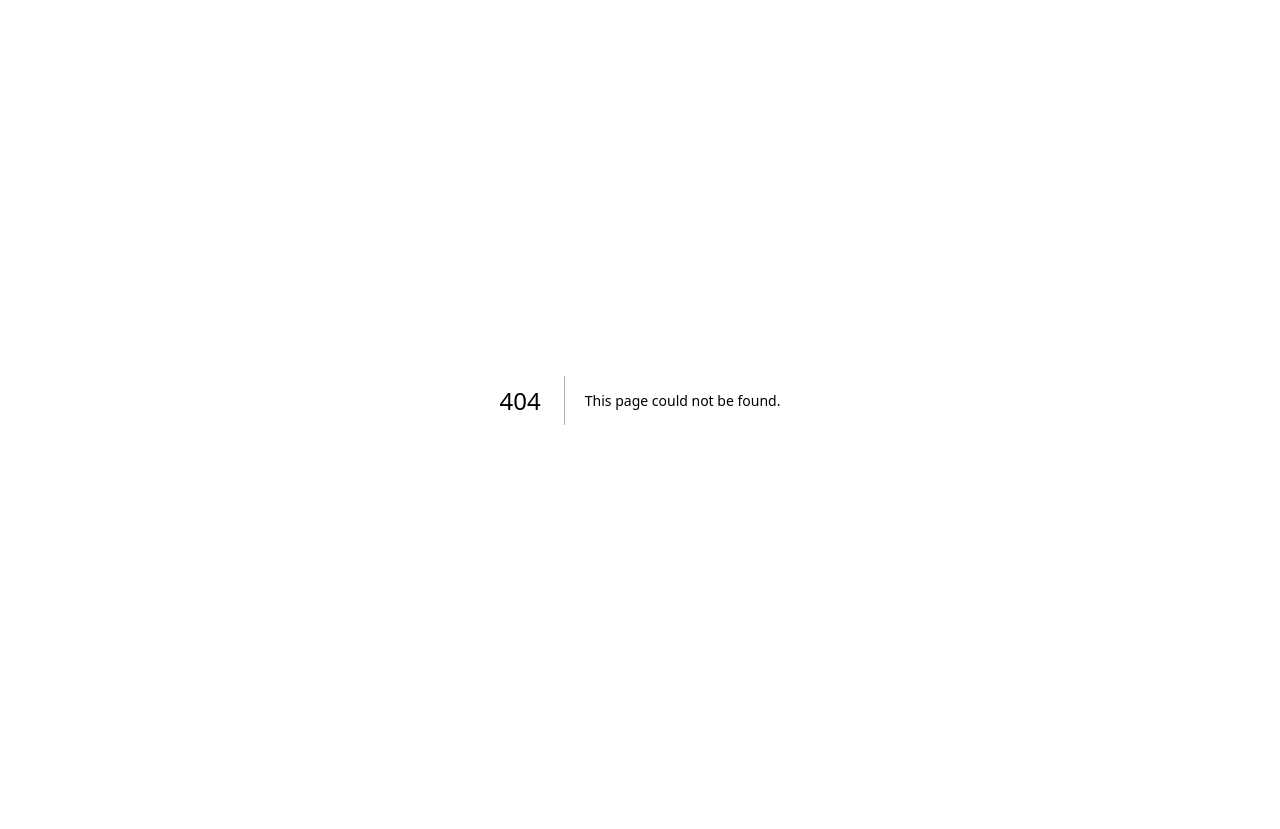
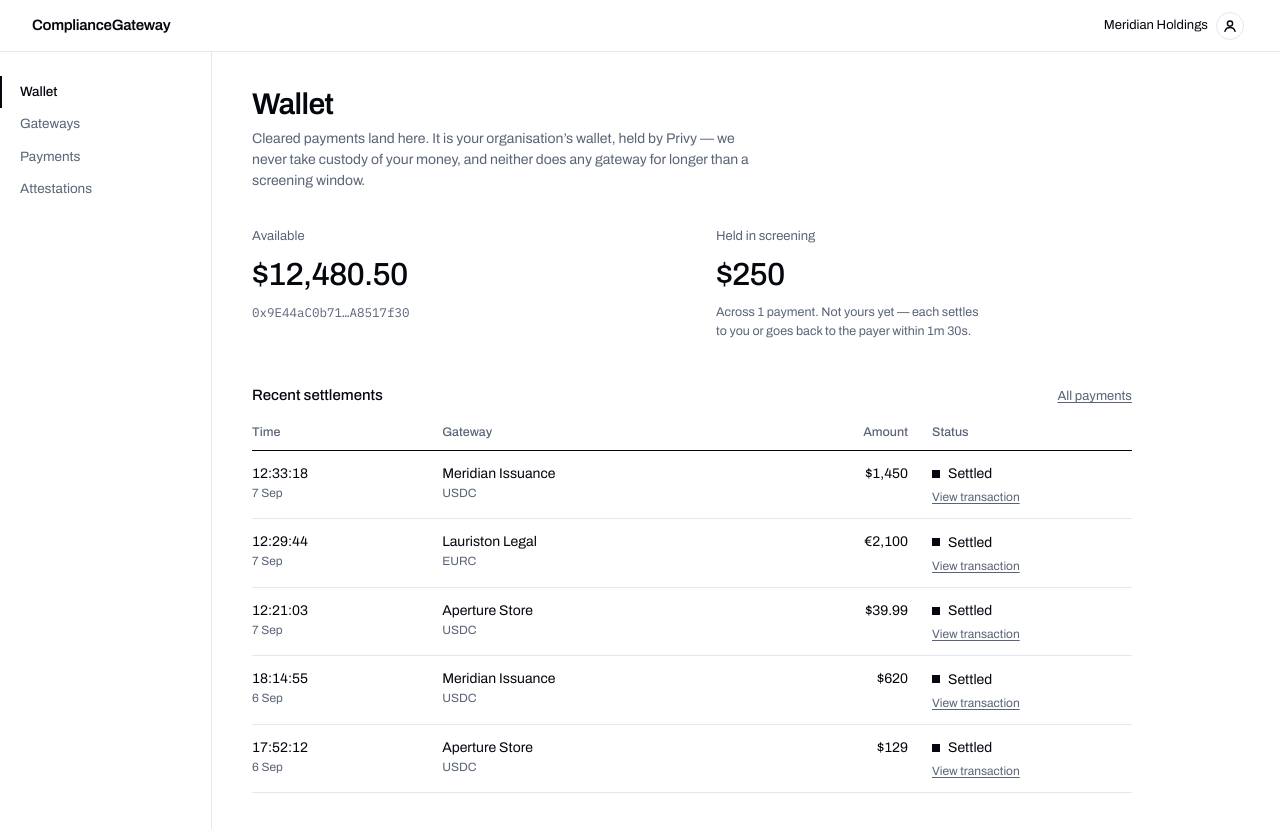
Before and after one commit to avelex/compliance-gateway, a Next.js app in the folder frontend/: page /wallet in a window 1280 px wide. Before the commit this address had no page. Before the commit the page ends 800 px from the top, so only its background shows below. Built offline with nearby package versions, Linux system fonts and the light colour scheme.

Commit message:
feat: create wallet page

```diff
--- a/frontend/app/(dashboard)/layout.tsx
+++ b/frontend/app/(dashboard)/layout.tsx
@@ -1,70 +1,61 @@
 import Link from "next/link";
 import { Nav } from "@/components/nav";
-import { heartbeatMinutesAgo, heldInScreening, liveness, money } from "@/lib/data";
+import { AccountMenu } from "@/components/account-menu";
+import { heartbeatMinutesAgo, liveness } from "@/lib/data";
 
 export default function DashboardLayout({ children }: { children: React.ReactNode }) {
   const state = liveness(heartbeatMinutesAgo);
-  const held = heldInScreening();
 
   return (
-    <div className="flex min-h-screen flex-col md:flex-row">
-      <aside className="flex shrink-0 flex-col border-b border-rule px-5 py-5 md:w-[212px] md:border-r md:border-b-0 md:py-6">
+    <div className="flex min-h-screen flex-col">
+      <header className="flex h-13 shrink-0 items-center justify-between border-b border-rule px-4 md:px-8">
         <Link href="/gateways" className="display text-[15px] font-semibold tracking-tight">
           ComplianceGateway
         </Link>
+        <AccountMenu
+          org="Meridian Holdings"
+          email="alex@meridian.example"
+          wallet="0x9E44…7f30"
+        />
+      </header>
 
+      <div className="flex flex-1 flex-col md:flex-row">
+        <aside className="shrink-0 border-b border-rule px-5 py-4 md:w-[212px] md:border-r md:border-b-0 md:py-6">
           <Nav />
+        </aside>
 
-        <div className="mt-6 flex flex-wrap gap-x-10 gap-y-5 md:mt-auto md:block md:space-y-5 md:pt-8">
-          <Monitoring state={state} minutesAgo={heartbeatMinutesAgo} />
-
-          <div className="md:border-t md:border-rule md:pt-4">
-            <div className="text-[12px] text-slate">Settlement wallet</div>
-            <div className="tnum mt-0.5 text-[19px] font-medium tracking-tight">$12,480.50</div>
-            <div className="font-mono text-[11.5px] text-slate">0x9E44…7f30</div>
-
-            {/* The number the merchant is actually anxious about. */}
-            {held.count > 0 && (
-              <div className="mt-3 border-t border-rule pt-3">
-                <div className="text-[12px] text-slate">Held in screening</div>
-                <div className="tnum mt-0.5 text-[15px] font-medium">
-                  {held.byToken.map(([t, sum]) => money(sum, t)).join(" + ")}
-                </div>
-                <div className="text-[12px] text-slate">
-                  {held.count === 1 ? "1 payment" : `${held.count} payments`}, not yours yet
-                </div>
+        <main className="min-w-0 flex-1 px-6 py-8 md:px-10 md:py-9">
+          {state !== "live" && (
+            <div className="mb-8">
+              <MonitoringAlert state={state} minutesAgo={heartbeatMinutesAgo} />
             </div>
           )}
+          {children}
+        </main>
       </div>
-        </div>
-      </aside>
-
-      <main className="min-w-0 flex-1 px-6 py-8 md:px-10 md:py-9">{children}</main>
     </div>
   );
 }
 
 /**
- * An indicator that can only ever say "fine" is worse than none: after 48 hours of
- * silence every attestation stops validating, and the merchant must see that here.
+ * Only surfaces when monitoring is late or dead. Silence means healthy — but silence
+ * must never mean broken, so the failing states get more room than a badge ever had.
  */
-function Monitoring({
+function MonitoringAlert({
   state,
   minutesAgo,
 }: {
-  state: "live" | "warning" | "dead";
+  state: "warning" | "dead";
   minutesAgo: number;
 }) {
   const since =
-    minutesAgo < 60
-      ? `${minutesAgo} minutes ago`
-      : `${Math.floor(minutesAgo / 60)} hours ago`;
+    minutesAgo < 60 ? `${minutesAgo} minutes ago` : `${Math.floor(minutesAgo / 60)} hours ago`;
 
   if (state === "dead") {
     return (
-      <div role="status" className="border-l-2 border-alert bg-alert-wash px-3 py-2.5">
-        <div className="text-[13px] font-medium text-alert">Monitoring is dead</div>
-        <p className="mt-0.5 max-w-[30ch] text-[12px] text-ink">
+      <div role="status" className="border border-alert bg-alert-wash px-4 py-3">
+        <div className="text-[14px] font-medium text-alert">Monitoring is dead</div>
+        <p className="mt-1 max-w-[70ch] text-[13px]">
           Last heartbeat {since}. Any payment that needs an identity check is being refused
           right now. Gateways set to screening only still work.
         </p>
@@ -72,22 +63,13 @@ function Monitoring({
     );
   }
 
-  if (state === "warning") {
   return (
-      <div role="status" className="border-l-2 border-ink pl-3">
-        <div className="text-[13px] font-medium">Monitoring is late</div>
-        <p className="mt-0.5 max-w-[30ch] text-[12px] text-slate">
+    <div role="status" className="border border-rule bg-wash px-4 py-3">
+      <div className="text-[14px] font-medium">Monitoring is late</div>
+      <p className="mt-1 max-w-[70ch] text-[13px] text-slate">
         Last heartbeat {since}. Identity checks still work; they stop after 48 hours of
         silence.
       </p>
     </div>
   );
 }
-
-  return (
-    <div role="status" className="border-l-2 border-rule pl-3">
-      <div className="text-[13px]">Monitoring live</div>
-      <div className="text-[12px] text-slate">Heartbeat {since}</div>
-    </div>
-  );
-}
--- /dev/null
+++ b/frontend/app/(dashboard)/wallet/page.tsx
@@ -0,0 +1,132 @@
+import Link from "next/link";
+import {
+  ago,
+  byslug,
+  heldInScreening,
+  money,
+  payments,
+  RECLAIM_SECONDS,
+  short,
+} from "@/lib/data";
+import { Elapsed } from "@/components/elapsed";
+import { ScrollRegion, StatusMark, Td, Th, TxLink } from "@/components/ui";
+
+const WALLET = "0x9E44aC0b71fD2c8e5B0a3f7C41dE96b2A8517f30";
+const BALANCE = "$12,480.50";
+
+export default function WalletPage() {
+  const held = heldInScreening();
+  const settled = payments.filter((p) => p.status === "settled").slice(0, 6);
+
+  return (
+    <div className="max-w-[880px]">
+      <h1 className="display text-[30px] font-semibold">Wallet</h1>
+      <p className="mt-2 max-w-[62ch] text-slate">
+        Cleared payments land here. It is your organisation&rsquo;s wallet, held
+        by Privy — we never take custody of your money, and neither does any
+        gateway for longer than a screening window.
+      </p>
+
+      <section className="mt-9 grid gap-x-12 gap-y-8 sm:grid-cols-2">
+        <div>
+          <h2 className="text-[13px] text-slate">Available</h2>
+          <p className="tnum mt-1 text-[32px] font-medium tracking-tight">
+            {BALANCE}
+          </p>
+          <p className="mt-1 font-mono text-[12.5px] text-slate">
+            {short(WALLET, 12, 8)}
+          </p>
+        </div>
+
+        <div>
+          <h2 className="text-[13px] text-slate">Held in screening</h2>
+          {held.count > 0 ? (
+            <>
+              <p className="tnum mt-1 text-[32px] font-medium tracking-tight">
+                {held.byToken.map(([t, sum]) => money(sum, t)).join(" + ")}
+              </p>
+              <p className="mt-1 max-w-[38ch] text-[12.5px] text-slate">
+                Across{" "}
+                {held.count === 1 ? "1 payment" : `${held.count} payments`}. Not
+                yours yet — each settles to you or goes back to the payer within{" "}
+                {ago(RECLAIM_SECONDS)}.
+              </p>
+            </>
+          ) : (
+            <>
+              <p className="tnum mt-1 text-[32px] font-medium tracking-tight text-slate">
+                —
+              </p>
+              <p className="mt-1 max-w-[38ch] text-[12.5px] text-slate">
+                Nothing is waiting on a screening result.
+              </p>
+            </>
+          )}
+        </div>
+      </section>
+
+      <section className="mt-11">
+        <div className="flex flex-wrap items-baseline justify-between gap-x-6 gap-y-1">
+          <h2 className="text-[15px] font-medium">Recent settlements</h2>
+          <Link
+            href="/payments"
+            className="text-[13px] text-slate underline underline-offset-2 hover:text-ink"
+          >
+            All payments
+          </Link>
+        </div>
+
+        {settled.length > 0 ? (
+          <ScrollRegion label="Recent settlements" className="mt-4">
+            <table className="min-w-[560px]">
+              <thead>
+                <tr>
+                  <Th>Time</Th>
+                  <Th>Gateway</Th>
+                  <Th right>Amount</Th>
+                  <Th>Status</Th>
+                </tr>
+              </thead>
+              <tbody>
+                {settled.map((p) => {
+                  const g = byslug(p.gateway);
+                  return (
+                    <tr key={p.id}>
+                      <Td className="whitespace-nowrap">
+                        <span className="tnum">{p.time}</span>
+                        <div className="text-[12px] text-slate">{p.date}</div>
+                      </Td>
+                      <Td>
+                        <span className="block max-w-[24ch] truncate">
+                          {g.name}
+                        </span>
+                        <div className="text-[12px] text-slate">{g.token}</div>
+                      </Td>
+                      <Td right className="tnum whitespace-nowrap">
+                        {money(p.amount, g.token)}
+                      </Td>
+                      <Td className="w-[200px]">
+                        <StatusMark status={p.status} />
+                        {p.openedAgo !== undefined && (
+                          <div className="mt-1">
+                            <Elapsed since={p.openedAgo} />
+                          </div>
+                        )}
+                        <TxLink tx={p.tx} />
+                      </Td>
+                    </tr>
+                  );
+                })}
+              </tbody>
+            </table>
+          </ScrollRegion>
+        ) : (
+          <p className="mt-4 max-w-[52ch] text-slate">
+            Nothing has settled yet. Payments arrive here once they clear
+            screening.
+          </p>
+        )}
+      </section>
+    </div>
+  );
+}
--- /dev/null
+++ b/frontend/components/account-menu.tsx
@@ -0,0 +1,69 @@
+"use client";
+
+import { useId } from "react";
+
+/**
+ * Uses the native popover API so light-dismiss, Escape and focus handling come from
+ * the platform rather than from a hand-rolled dropdown.
+ */
+export function AccountMenu({
+  org,
+  email,
+  wallet,
+}: {
+  org: string;
+  email: string;
+  wallet: string;
+}) {
+  const id = useId().replace(/:/g, "");
+
+  return (
+    <>
+      <button
+        popoverTarget={id}
+        className="flex items-center gap-2 rounded-xs py-1 pr-1 pl-2 text-[13px] transition-colors hover:bg-wash"
+      >
+        <span className="hidden sm:inline">{org}</span>
+        <span className="flex size-7 items-center justify-center rounded-full border border-rule">
+          <AccountIcon />
+        </span>
+        <span className="sr-only">Account menu</span>
+      </button>
+
+      <div
+        id={id}
+        popover="auto"
+        className="fixed top-[52px] right-4 bottom-auto left-auto m-0 w-[248px] border border-rule bg-paper p-0 text-ink shadow-[0_8px_24px_-12px_rgba(5,7,14,0.25)] md:right-8"
+      >
+        <div className="border-b border-rule px-4 py-3">
+          <div className="text-[13.5px] font-medium">{org}</div>
+          <div className="text-[12.5px] text-slate">{email}</div>
+        </div>
+        <dl className="border-b border-rule px-4 py-3">
+          <dt className="text-[12px] text-slate">Signed in with</dt>
+          <dd className="font-mono text-[12.5px]">{wallet}</dd>
+        </dl>
+        <button className="w-full px-4 py-2.5 text-left text-[13px] transition-colors hover:bg-wash">
+          Sign out
+        </button>
+      </div>
+    </>
+  );
+}
+
+function AccountIcon() {
+  return (
+    <svg
+      viewBox="0 0 16 16"
+      aria-hidden="true"
+      className="size-4"
+      fill="none"
+      stroke="currentColor"
+      strokeWidth="1.4"
+      strokeLinecap="round"
+    >
+      <circle cx="8" cy="5.6" r="2.6" />
+      <path d="M2.9 13.4a5.3 5.3 0 0 1 10.2 0" />
+    </svg>
+  );
+}
--- a/frontend/components/nav.tsx
+++ b/frontend/components/nav.tsx
@@ -4,6 +4,7 @@ import Link from "next/link";
 import { usePathname } from "next/navigation";
 
 const items = [
+  { href: "/wallet", label: "Wallet" },
   { href: "/gateways", label: "Gateways" },
   { href: "/payments", label: "Payments" },
   { href: "/attestations", label: "Attestations" },
@@ -12,7 +13,7 @@ const items = [
 export function Nav() {
   const path = usePathname();
   return (
-    <nav className="mt-4 flex flex-row gap-6 md:mt-8 md:flex-col md:gap-0">
+    <nav className="flex flex-row gap-6 md:flex-col md:gap-0">
       {items.map((i) => {
         const active = path.startsWith(i.href);
         return (
--- a/frontend/components/payments-table.tsx
+++ b/frontend/components/payments-table.tsx
@@ -3,7 +3,14 @@
 import { useId, useState } from "react";
 import { useSearchParams } from "next/navigation";
 import { byslug, money, payments, short, type Status } from "@/lib/data";
-import { ErrorNote, ScrollRegion, StatusMark, Td, Th } from "@/components/ui";
+import {
+  ErrorNote,
+  ScrollRegion,
+  StatusMark,
+  Td,
+  Th,
+  TxLink,
+} from "@/components/ui";
 import { Elapsed } from "@/components/elapsed";
 
 const FILTERS: { v: Status | "all"; label: string }[] = [
@@ -24,7 +31,9 @@ export function PaymentsTable() {
 
   const filtered = status !== "all" || gate !== "all";
   const rows = payments.filter(
-    (p) => (status === "all" || p.status === status) && (gate === "all" || p.gateway === gate),
+    (p) =>
+      (status === "all" || p.status === status) &&
+      (gate === "all" || p.gateway === gate),
   );
 
   async function refresh() {
@@ -32,10 +41,16 @@ export function PaymentsTable() {
     setFailed(false);
     try {
       await new Promise((ok, no) =>
-        setTimeout(() => (params.get("fail") === "refresh" ? no(new Error()) : ok(null)), 700),
+        setTimeout(
+          () => (params.get("fail") === "refresh" ? no(new Error()) : ok(null)),
+          700,
+        ),
       );
       setUpdatedAt(
-        new Date().toLocaleTimeString("en-GB", { hour: "2-digit", minute: "2-digit" }),
+        new Date().toLocaleTimeString("en-GB", {
+          hour: "2-digit",
+          minute: "2-digit",
+        }),
       );
     } catch {
       setFailed(true);
@@ -54,7 +69,9 @@ export function PaymentsTable() {
               onClick={() => setStatus(f.v)}
               aria-pressed={status === f.v}
               className={`h-8 rounded-xs px-3 text-[13px] transition-colors ${
-                status === f.v ? "bg-ink text-white" : "text-slate hover:text-ink"
+                status === f.v
+                  ? "bg-ink text-white"
+                  : "text-slate hover:text-ink"
               }`}
             >
               {f.label}
@@ -94,7 +111,9 @@ export function PaymentsTable() {
         )}
 
         <div className="ml-auto flex items-center gap-3">
-          <span className="tnum text-[12.5px] text-slate">Updated {updatedAt}</span>
+          <span className="tnum text-[12.5px] text-slate">
+            Updated {updatedAt}
+          </span>
           <button
             onClick={refresh}
             disabled={busy}
@@ -108,8 +127,8 @@ export function PaymentsTable() {
       {failed && (
         <div className="mt-5">
           <ErrorNote onRetry={refresh}>
-            Could not reach the network. The payments below are from {updatedAt} and may be
-            out of date.
+            Could not reach the network. The payments below are from {updatedAt}{" "}
+            and may be out of date.
           </ErrorNote>
         </div>
       )}
@@ -135,9 +154,13 @@ export function PaymentsTable() {
                       <span className="tnum">{p.time}</span>
                       <div className="text-[12px] text-slate">{p.date}</div>
                     </Td>
-                    <Td className="font-mono text-[12.5px]">{short(p.payer, 10, 6)}</Td>
+                    <Td className="font-mono text-[12.5px]">
+                      {short(p.payer, 10, 6)}
+                    </Td>
                     <Td>
-                      <span className="block max-w-[22ch] truncate">{g.name}</span>
+                      <span className="block max-w-[22ch] truncate">
+                        {g.name}
+                      </span>
                       <div className="text-[12px] text-slate">{g.token}</div>
                     </Td>
                     <Td right className="tnum whitespace-nowrap">
@@ -150,15 +173,12 @@ export function PaymentsTable() {
                           <Elapsed since={p.openedAgo} />
                         </div>
                       )}
-                      {p.note && <div className="mt-1 text-[12px] text-slate">{p.note}</div>}
-                      <a
-                        href={`https://sepolia.basescan.org/tx/${p.tx}`}
-                        target="_blank"
-                        rel="noreferrer"
-                        className="mt-1 inline-block text-[12px] text-slate underline underline-offset-2 hover:text-ink"
-                      >
-                        View transaction
-                      </a>
+                      {p.note && (
+                        <div className="mt-1 text-[12px] text-slate">
+                          {p.note}
+                        </div>
+                      )}
+                      <TxLink tx={p.tx} />
                     </Td>
                   </tr>
                 );
@@ -183,8 +203,9 @@ export function PaymentsTable() {
         <div className="mt-8 max-w-[52ch]">
           <p className="text-[15px]">No payments yet.</p>
           <p className="mt-1 text-slate">
-            Payments appear here the moment a customer opens one of your gateway links. Copy a
-            link from a gateway&rsquo;s Overview to take your first one.
+            Payments appear here the moment a customer opens one of your gateway
+            links. Copy a link from a gateway&rsquo;s Overview to take your
+            first one.
           </p>
         </div>
       )}
--- a/frontend/components/ui.tsx
+++ b/frontend/components/ui.tsx
@@ -108,6 +108,19 @@ export function ScrollRegion({
   );
 }
 
+export function TxLink({ tx }: { tx: string }) {
+  return (
+    <a
+      href={`https://sepolia.basescan.org/tx/${tx}`}
+      target="_blank"
+      rel="noreferrer"
+      className="mt-1 block w-fit text-[12px] text-slate underline underline-offset-2 hover:text-ink"
+    >
+      View transaction
+    </a>
+  );
+}
+
 export function Meta({ label, children }: { label: string; children: React.ReactNode }) {
   return (
     <div className="py-3.5">
```
Also changed, not shown: frontend/app/(dashboard)/gateways/[slug]/page.tsx (+46 -24 lines), 2 other files (tests, documents, lock files or other folders). Lines whose indentation alone changed are shown as unchanged.
